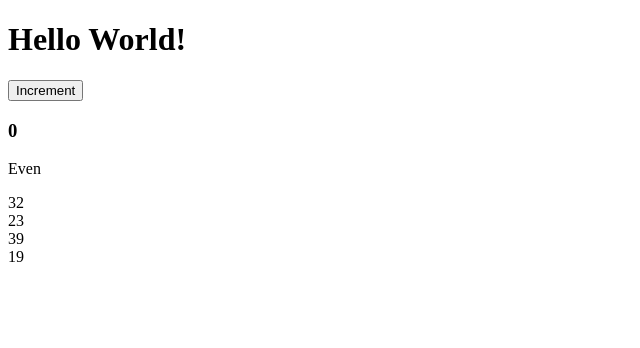
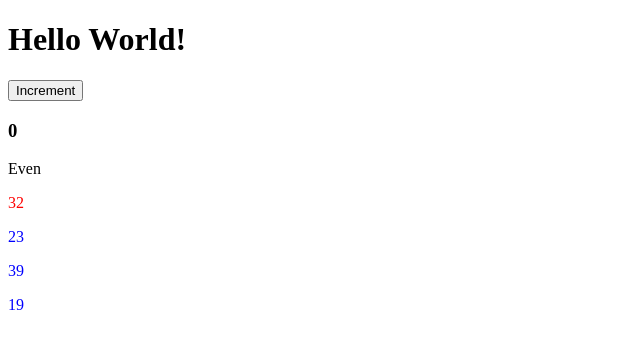
Before and after one commit to roblesdotdev/complete-vuejs, a Vue app: page / in a window 1280 px wide. Shown: the top 348 px of the page, without its empty margins (0-640 px from the left). Built offline with nearby package versions, Linux system fonts and the light colour scheme.

Commit message:
class binding

```diff
--- a/src/App.vue
+++ b/src/App.vue
@@ -7,6 +7,14 @@ const count = ref(0);
 
 function isEven() {
   return count.value % 2 === 0;
+}
+
+function getClass(age) {
+  if (age % 2 === 0) {
+    return "red";
+  } else {
+    return "blue";
+  }
 }
 </script>
 
@@ -20,8 +28,15 @@ function isEven() {
   <p v-else>Odd</p>
 
   <div v-for="age in ages">
-    {{ age }}
+    <p v-bind:class="getClass(age)">{{ age }}</p>
   </div>
 </template>
 
-<style></style>
+<style>
+.red {
+  color: red;
+}
+.blue {
+  color: blue;
+}
+</style>
```
